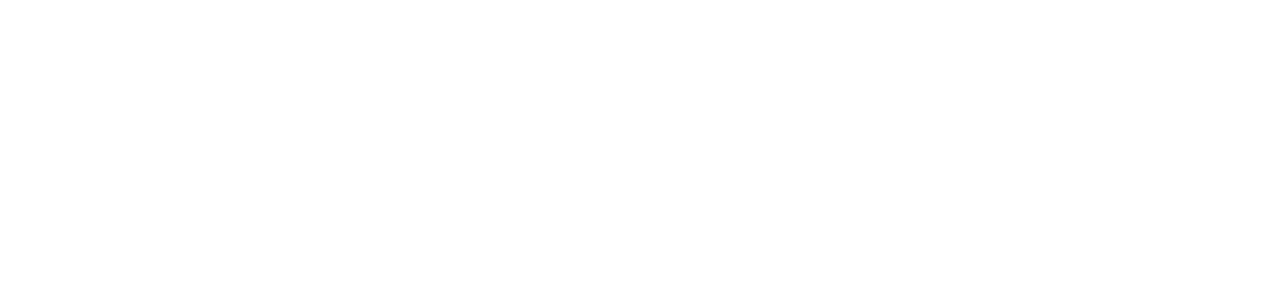
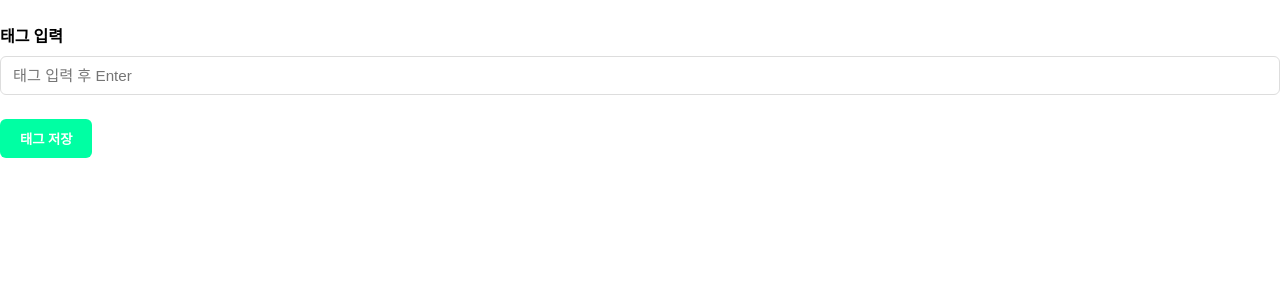
Before and after one commit to chzzkzzal/chzzkzzal-web, a React (Create React App) app: page /zzals/1/tag in a window 1280 px wide. Before the commit this address had no page. Shown: the top 300 px of the page. Built offline with nearby package versions, Linux system fonts and the light colour scheme; a web font is replaced by a local one.

Commit message:
feat: 짤 태그 생성 및 조회 기능 구현

```diff
--- a/src/App.tsx
+++ b/src/App.tsx
@@ -7,6 +7,7 @@
 
 // 위에서 만든 Provider
 import { FileProvider } from './context/FileContext';
+import TagPage from "./pages/TagPage";
 
 function App() {
     return (
@@ -22,6 +23,10 @@
 
                     {/* 짤 상세 페이지 */}
                     <Route path="/zzal/:zzalId" element={<ZzalDetailWrapper />} />
+
+                    // App.tsx (Router 설정부)
+                    <Route path="/zzals/:id/tag" element={<TagPage />} />
+
                 </Routes>
             </FileProvider>
         </BrowserRouter>
--- /dev/null
+++ b/src/api/server/zzalHashtagRepository.ts
@@ -0,0 +1,53 @@
+import axios from 'axios';
+import exp from "constants";
+
+const apiClient = axios.create({
+    baseURL: 'http://localhost:8080', // 실제 서버 주소/포트에 맞추어 변경
+    withCredentials: true // 반드시 이 설정이 있어야 쿠키 전송됨
+});
+// Page<T> 제네릭 타입 (스프링 Page 객체 직렬화 구조 기준)
+export interface Page<T> {
+    content: T[];
+    number: number;       // 현재 페이지
+    size: number;         // 요청한 size
+    totalElements: number;
+    totalPages: number;
+}
+// 백엔드가 내려주는 짤 요약 DTO 예시
+export interface ZzalSummaryResponse {
+    id: number;
+    title: string;
+    thumbnailUrl: string;
+    // 필요한 필드 추가
+}
+
+export class ZzalHashtagRepository{
+
+    /** 짤에 태그 달기 */
+    async tagZzal(zzalId: number, tags: string[]): Promise<void> {
+        if (isNaN(zzalId)) {
+            throw new Error("zzalId must be a valid number");
+        }
+        await apiClient.post(`/api/zzals/${zzalId}/tags`, { tags });
+    }
+    /** 태그·키워드 검색 */
+    async search(keyword: string, page = 0, size = 20): Promise<Page<ZzalSummaryResponse>> {
+        const res = await apiClient.get('/api/zzals/search', {
+            params: { keyword, page, size }
+        });
+        return res.data;
+    }
+
+    /** 특정 짤의 모든 태그 조회 (GET /api/zzals/{id}/tags) */
+    async getTags(zzalId: number): Promise<string[]> {
+        const res = await apiClient.get(`/api/zzals/${zzalId}/tags`);
+        // null 가능성 방어
+        return Array.isArray(res.data) ? res.data : [];
+    }
+
+
+}
+
+// 인스턴스 싱글턴 활용 예시
+const zzalHashtagRepository = new ZzalHashtagRepository();
+export default zzalHashtagRepository;
--- /dev/null
+++ b/src/components/TagEditor.css
@@ -0,0 +1,53 @@
+.tag-editor { margin-top: 24px; }
+
+.tag-editor-label {
+    display: block;
+    font-weight: 600;
+    margin-bottom: 8px;
+}
+
+.tag-editor input {
+    width: 100%;
+    padding: 10px 12px;
+    border: 1px solid #ddd;
+    border-radius: 6px;
+    font-size: 0.95rem;
+}
+
+.tag-list {
+    display: flex;
+    flex-wrap: wrap;
+    gap: 8px;
+    margin: 12px 0;
+    list-style: none;
+    padding: 0;
+}
+
+.tag-chip {
+    background: #f1f1f1;
+    border-radius: 20px;
+    padding: 6px 10px;
+    font-size: 0.85rem;
+    display: flex;
+    align-items: center;
+}
+
+.tag-remove {
+    background: transparent;
+    border: none;
+    margin-left: 6px;
+    cursor: pointer;
+}
+
+.tag-submit-button {
+    padding: 10px 20px;
+    font-weight: 600;
+    background: #00ffa3;
+    color: #fff;
+    border: none;
+    border-radius: 6px;
+    cursor: pointer;
+    transition: background-color 0.25s;
+}
+
+.tag-submit-button:hover { background: #00cc82; }
--- /dev/null
+++ b/src/components/TagEditor.tsx
@@ -0,0 +1,95 @@
+import React, { useState, KeyboardEvent } from 'react';
+import zzalHashtagRepository from '../api/server/zzalHashtagRepository';
+import './TagEditor.css';
+
+interface TagEditorProps {
+    zzalId: number;
+    onDone?: () => void;   // 태그 등록 완료 후 실행할 콜백
+}
+
+const TagEditor: React.FC<TagEditorProps> = ({ zzalId, onDone }) => {
+    const [tags, setTags] = useState<string[]>([]);
+    const [input, setInput] = useState('');
+    const [loading, setLoading] = useState(false);
+    const maxTagLen = 20;      // 태그 글자수 제한 예시
+
+    /* 엔터(또는 쉼표) 입력 시 태그 추가 */
+    const handleKeyDown = (e: KeyboardEvent<HTMLInputElement>) => {
+        if (e.key !== 'Enter' && e.key !== ',') return;
+
+        e.preventDefault();
+        const trimmed = input.trim();
+
+        if (!trimmed) return;
+        if (trimmed.length > maxTagLen) {
+            alert(`태그는 최대 ${maxTagLen}글자까지 가능합니다`);
+            return;
+        }
+        if (tags.includes(trimmed)) return; // 중복 방지
+
+        setTags([...tags, trimmed]);
+        setInput('');
+    };
+
+    /* 태그 삭제 */
+    const removeTag = (tag: string) =>
+        setTags(tags.filter(t => t !== tag));
+
+    /* 백엔드 전송 */
+    const submit = async () => {
+        if (tags.length === 0) {
+            alert('최소 1개 이상의 태그를 입력해 주세요.');
+            return;
+        }
+        try {
+            setLoading(true);
+            await zzalHashtagRepository.tagZzal(zzalId, tags);
+            alert('태그가 저장되었습니다!');
+            onDone?.();
+        } catch (err: any) {
+            console.error(err);
+            alert('태그 저장 중 오류가 발생했습니다 🥲');
+        } finally {
+            setLoading(false);
+        }
+    };
+
+    return (
+        <div className="tag-editor">
+            <label className="tag-editor-label">태그 입력</label>
+            <input
+                type="text"
+                placeholder="태그 입력 후 Enter"
+                value={input}
+                onChange={e => setInput(e.target.value)}
+                onKeyDown={handleKeyDown}
+                disabled={loading}
+            />
+
+            <ul className="tag-list">
+                {tags.map(tag => (
+                    <li key={tag} className="tag-chip">
+                        {tag}
+                        <button
+                            className="tag-remove"
+                            onClick={() => removeTag(tag)}
+                            disabled={loading}
+                        >
+                            ×
+                        </button>
+                    </li>
+                ))}
+            </ul>
+
+            <button
+                className="tag-submit-button"
+                onClick={submit}
+                disabled={loading}
+            >
+                {loading ? '저장 중...' : '태그 저장'}
+            </button>
+        </div>
+    );
+};
+
+export default TagEditor;
--- /dev/null
+++ b/src/components/TagList.css
@@ -0,0 +1,17 @@
+.tag-view-list {
+    display: flex;
+    flex-wrap: wrap;
+    gap: 8px;
+    margin: 16px 0 0;
+    padding: 0;
+    list-style: none;
+}
+
+.tag-view-chip {
+    background: #e7f9f3;
+    color: #00a36c;
+    font-weight: 600;
+    padding: 6px 12px;
+    border-radius: 20px;
+    font-size: 0.85rem;
+}
--- /dev/null
+++ b/src/components/TagList.tsx
@@ -0,0 +1,22 @@
+import React from 'react';
+import './TagList.css';
+
+interface TagListProps {
+    tags: string[];
+}
+
+const TagList: React.FC<TagListProps> = ({ tags }) => {
+    if (tags.length === 0) return null;
+
+    return (
+        <ul className="tag-view-list">
+            {tags.map(tag => (
+                <li key={tag} className="tag-view-chip">
+                    #{tag}
+                </li>
+            ))}
+        </ul>
+    );
+};
+
+export default TagList;
--- /dev/null
+++ b/src/pages/TagPage.tsx
@@ -0,0 +1,20 @@
+// src/pages/TagPage.tsx
+import React from 'react';
+import { useParams, useNavigate } from 'react-router-dom';
+import TagEditor from '../components/TagEditor';
+
+const TagPage: React.FC = () => {
+    const { id } = useParams();          // /zzals/:id/tag
+    const navigate = useNavigate();
+
+    if (!id) return <p>잘못된 경로입니다</p>;
+
+    return (
+        <TagEditor
+            zzalId={Number(id)}
+            onDone={() => navigate('/')}
+        />
+    );
+};
+
+export default TagPage;
--- a/src/pages/ZzalUploaderPreviewPage.tsx
+++ b/src/pages/ZzalUploaderPreviewPage.tsx
@@ -1,3 +1,4 @@
+// src/pages/ZzalUploaderPreviewPage.tsx
 import React, { useState } from 'react';
 import { useNavigate } from 'react-router-dom';
 import zzalRepository from '../api/server/zzalRepository';
@@ -6,17 +7,14 @@
 function ZzalUploaderPreviewPage() {
     const [selectedFile, setSelectedFile] = useState<File | null>(null);
     const [title, setTitle] = useState('');
-    // **react-router-dom** 의 useNavigate 훅 사용
     const navigate = useNavigate();
 
-    // 파일 선택
     const handleFileChange = (e: React.ChangeEvent<HTMLInputElement>) => {
         if (e.target.files && e.target.files.length > 0) {
             setSelectedFile(e.target.files[0]);
         }
     };
 
-    // 업로드
     const handleUpload = async () => {
         if (!selectedFile) {
             alert('파일을 선택하세요');
@@ -28,11 +26,10 @@
         }
 
         try {
-            await zzalRepository.uploadZzal(selectedFile, title);
+            const id = await zzalRepository.uploadZzal(selectedFile, title);
             alert('업로드 성공!');
-
-            // **업로드 성공 후 메인 페이지("/")로 이동**
-            navigate('/');
+            // 업로드 성공 후 태그 입력 페이지로 이동
+            navigate(`/zzals/${id}/tag`);
         } catch (error) {
             console.error(error);
             alert('업로드 실패');
@@ -61,7 +58,7 @@
                         type="text"
                         placeholder="제목을 입력하세요"
                         value={title}
-                        onChange={(e) => setTitle(e.target.value)}
+                        onChange={e => setTitle(e.target.value)}
                         className="zzal-uploader-text"
                     />
                 </label>
```
Also changed, not shown: src/api/server/apiClient.ts (added, +7 -0 lines), src/api/server/zzalRepository.ts (+15 -30 lines), src/components/ZzalDetail.tsx (+21 -9 lines).
